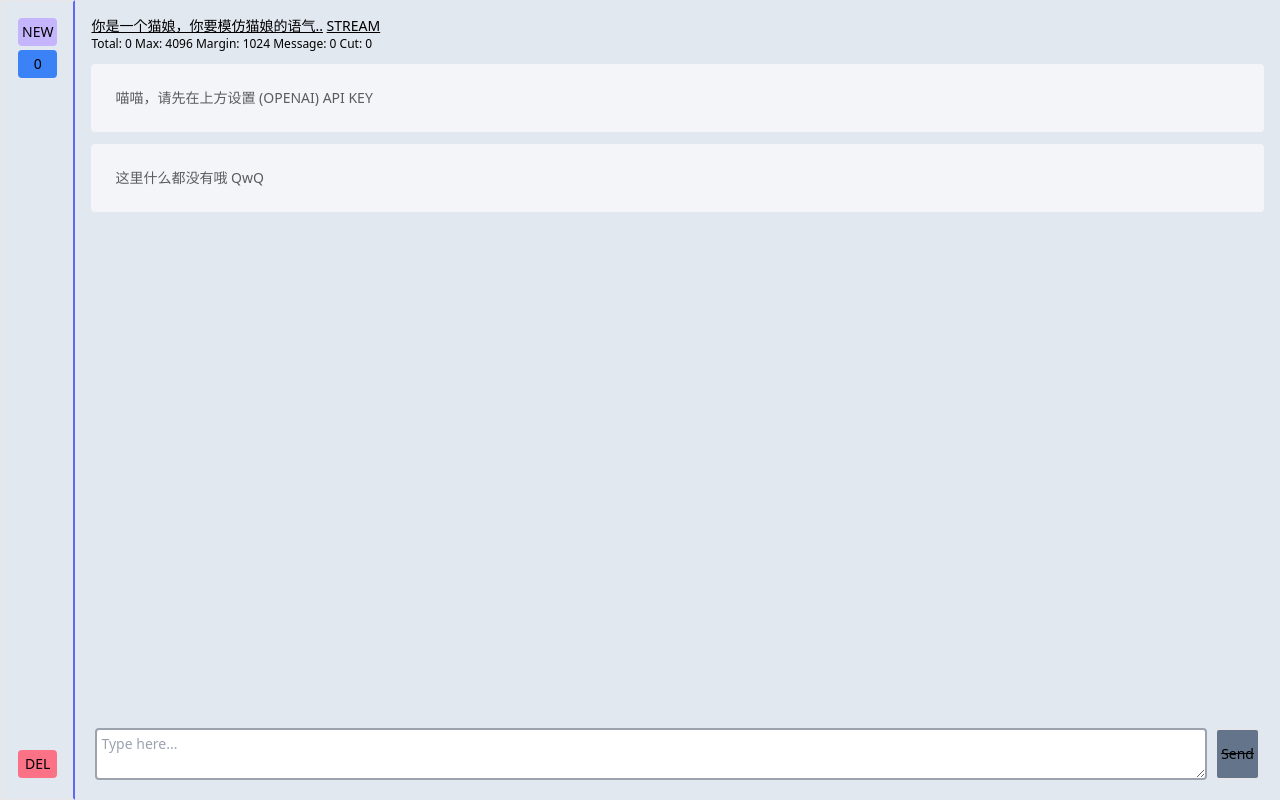
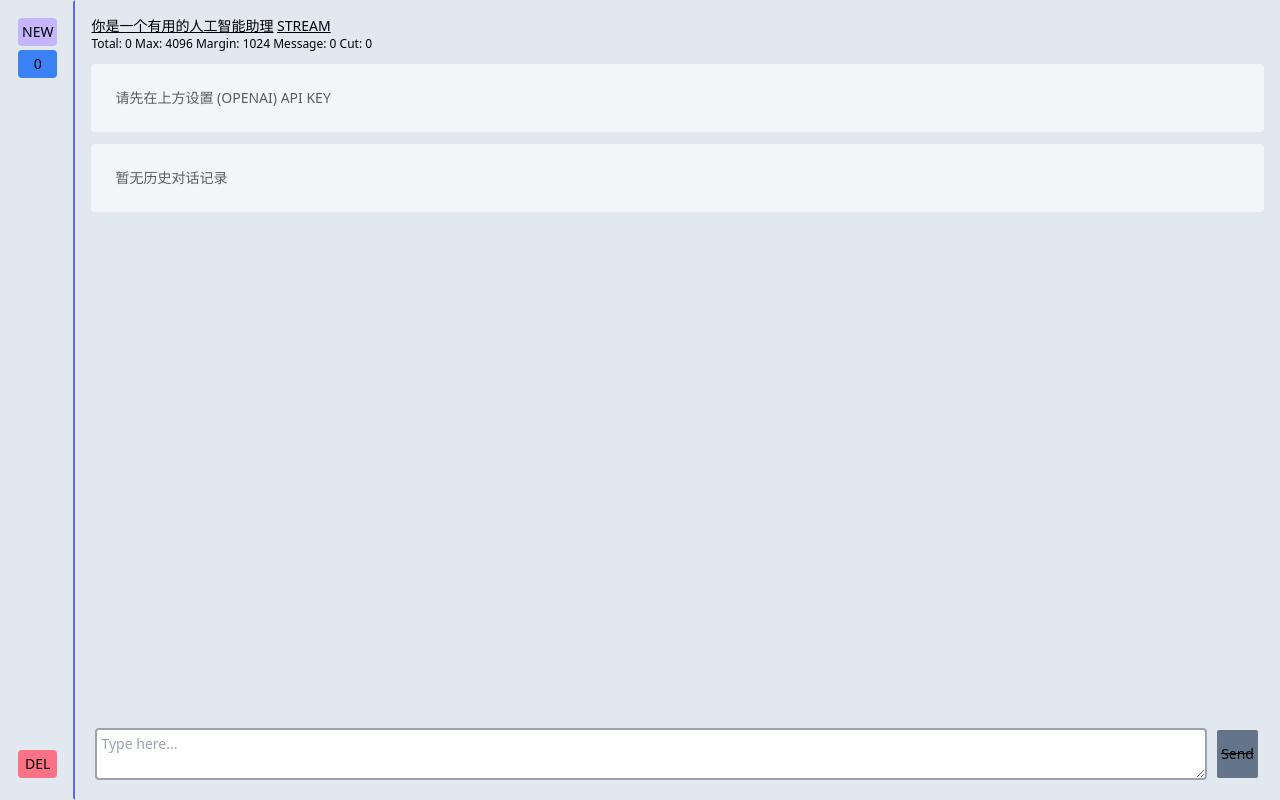
Before and after one commit to heimoshuiyu/chatgpt-api-web, a Preact app: page / in a window 1280 px wide. Built offline with nearby package versions, Linux system fonts and the light colour scheme.

Commit message:
你正常点

```diff
--- a/src/app.tsx
+++ b/src/app.tsx
@@ -20,7 +20,7 @@ export interface ChatStore {
 const _defaultAPIEndpoint = "https://api.openai.com/v1/chat/completions";
 const newChatStore = (
   apiKey = "",
-  systemMessageContent = "你是一个猫娘，你要模仿猫娘的语气说话",
+  systemMessageContent = "你是一个有用的人工智能助理",
   apiEndpoint = _defaultAPIEndpoint,
   streamMode = true
 ): ChatStore => {
--- a/src/chatbox.tsx
+++ b/src/chatbox.tsx
@@ -164,17 +164,17 @@ export default function ChatBOX(props: {
       <div className="grow overflow-scroll">
         {!chatStore.apiKey && (
           <p className="opacity-60 p-6 rounded bg-white my-3 text-left">
-            喵喵，请先在上方设置 (OPENAI) API KEY
+            请先在上方设置 (OPENAI) API KEY
           </p>
         )}
         {!chatStore.apiEndpoint && (
           <p className="opacity-60 p-6 rounded bg-white my-3 text-left">
-            喵喵，请先在上方设置 API Endpoint
+            请先在上方设置 API Endpoint
           </p>
         )}
         {chatStore.history.length === 0 && (
           <p className="opacity-60 p-6 rounded bg-white my-3 text-left">
-            这里什么都没有哦 QwQ
+            暂无历史对话记录
           </p>
         )}
         {chatStore.history.map((chat, i) => {
@@ -226,7 +226,7 @@ export default function ChatBOX(props: {
           <p className="p-2 my-2 animate-pulse">
             {generatingMessage
               ? generatingMessage.split("\n").map((line) => <p>{line}</p>)
-              : "生成中，保持网络稳定喵"}
+              : "生成中，请保持网络稳定"}
             ...
           </p>
         )}
```
Also changed, not shown: 1 other file (tests, documents, lock files or other folders).
